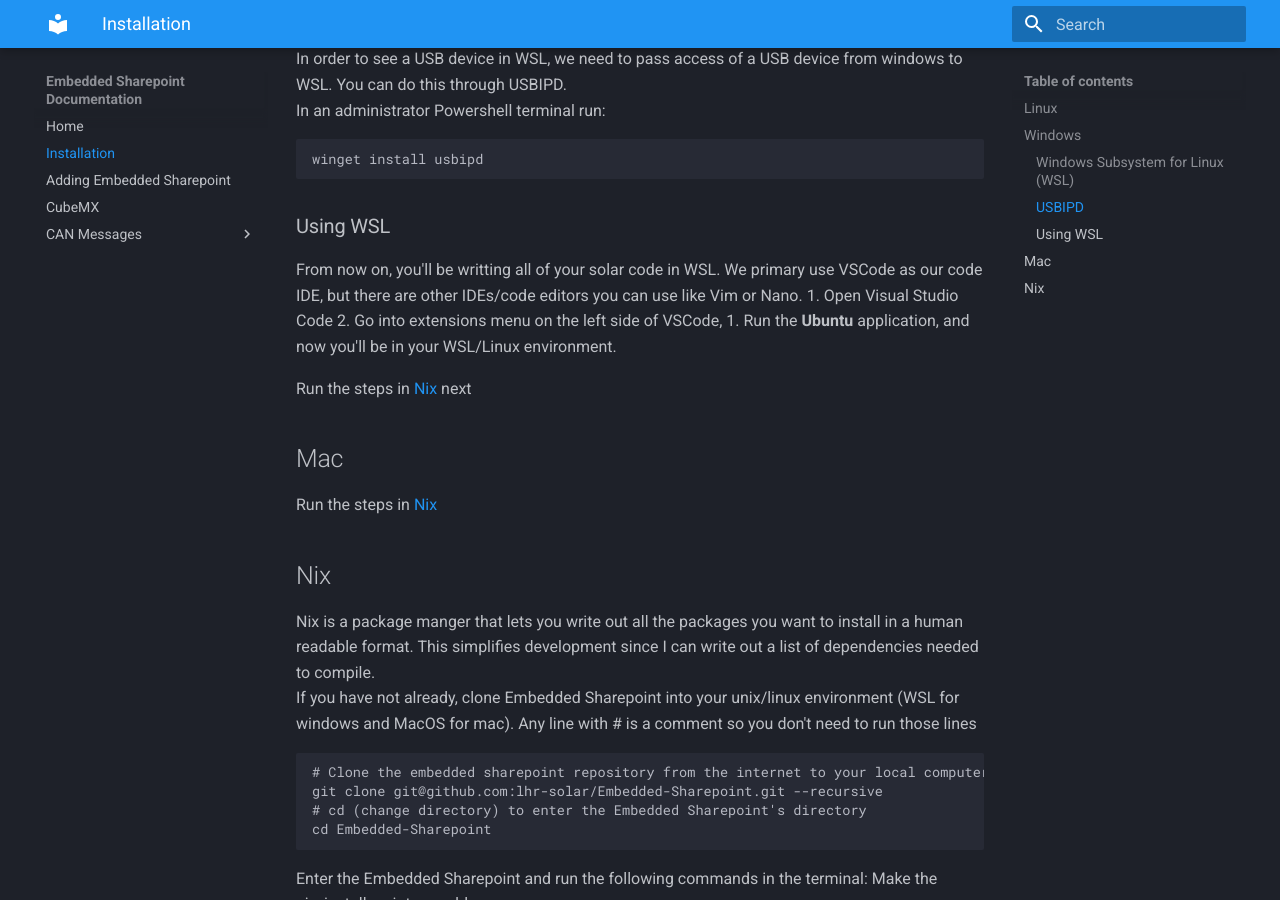
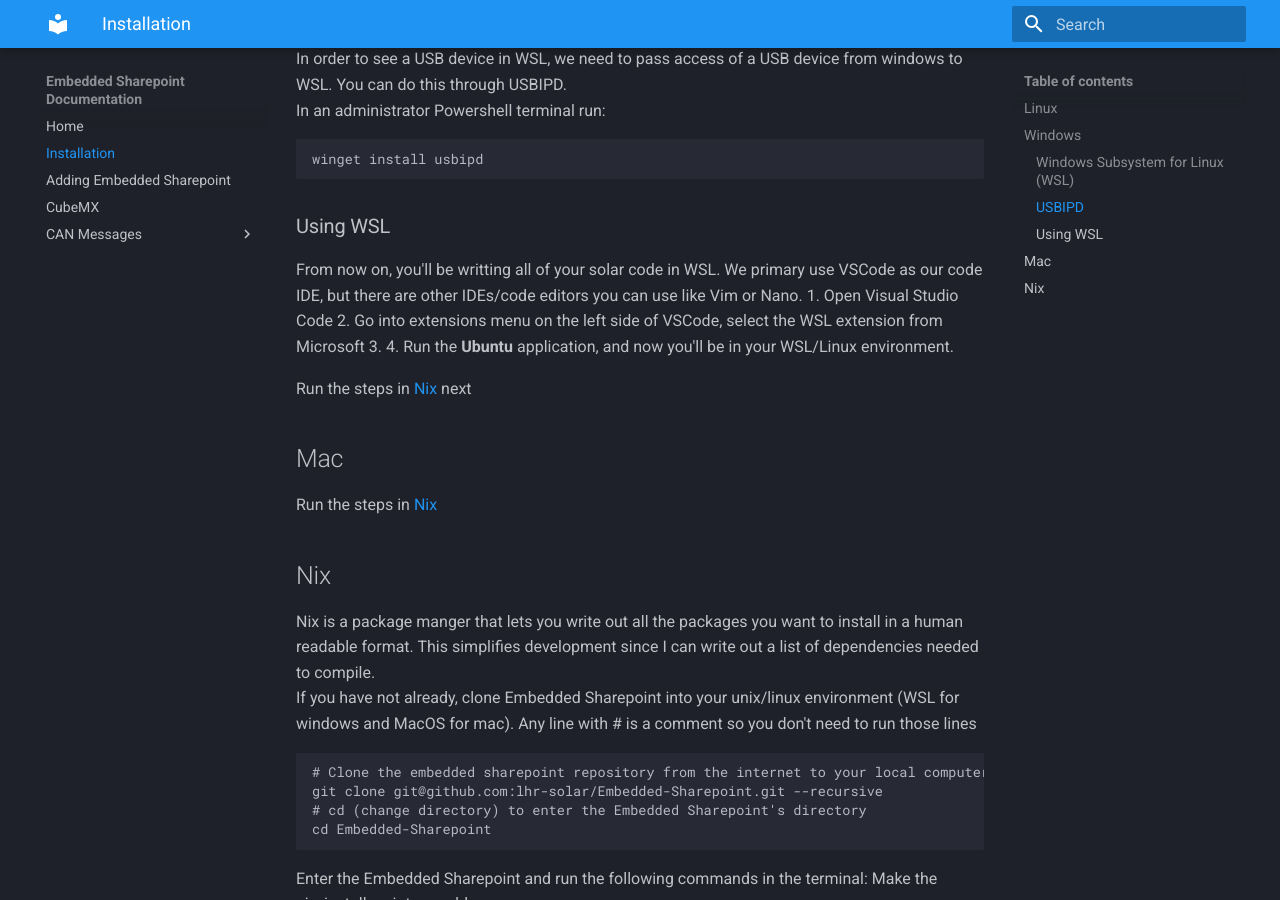
Before and after one commit to lhr-solar/Embedded-Sharepoint, an MkDocs documentation site: the page built from docs/Installation.md, in a window 1280 px wide and 900 px high, scrolled down 812 px. Built offline with MkDocs 1.6.1 and Material for MkDocs 9.7.7, drawn with Linux system fonts in a browser that asks for light colours.

Commit message:
ishdeshpa.com

```diff
--- a/docs/Installation.md
+++ b/docs/Installation.md
@@ -24,8 +24,9 @@ winget install usbipd
 ### Using WSL
 From now on, you'll be writting all of your solar code in WSL. We primary use VSCode as our code IDE, but there are other IDEs/code editors you can use like Vim or Nano.
 1. Open Visual Studio Code
-2. Go into extensions menu on the left side of VSCode,
-1. Run the **Ubuntu** application, and now you'll be in your WSL/Linux environment.
+2. Go into extensions menu on the left side of VSCode, select the WSL extension from Microsoft
+3.
+4. Run the **Ubuntu** application, and now you'll be in your WSL/Linux environment.
 
 Run the steps in [Nix](#nix) next
 
```
